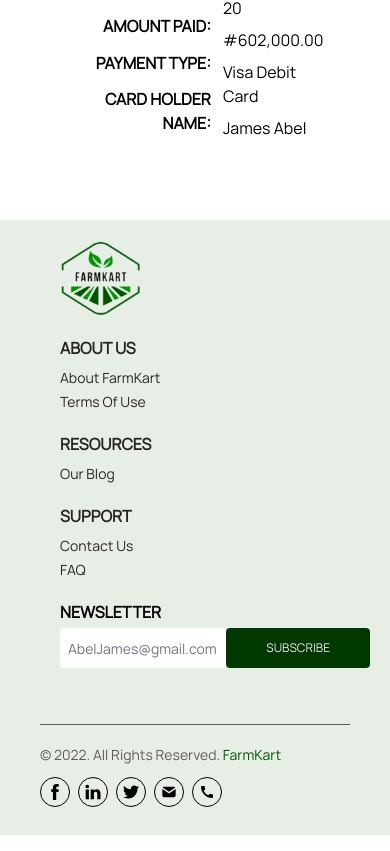
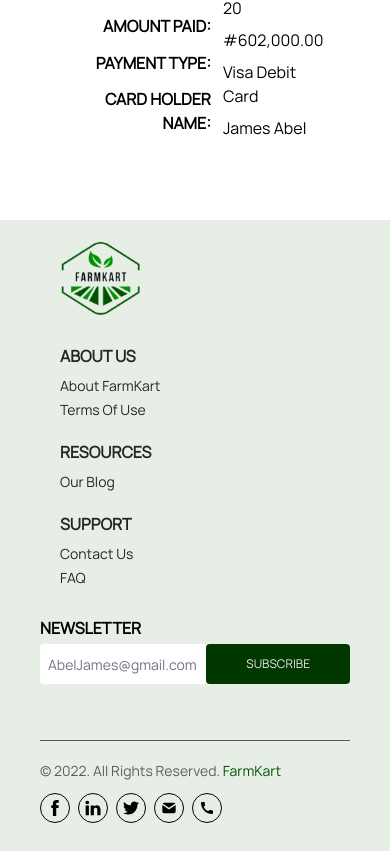
Before and after one commit to Jybium/FarmKart-FullStack, a Next.js app: page /payment-successful in a window 390 px wide. Shown: the part 625-1476 px from the top of the page. Built offline with nearby package versions, Linux system fonts and the light colour scheme.

Commit message:
Adjusted the footer for mobile view

```diff
--- a/src/app/components/Footer.jsx
+++ b/src/app/components/Footer.jsx
@@ -21,7 +21,7 @@ const Footer = () => {
             objectFit="cover"
           />
         </Link>
-        <div className="sm:flex grid justify-between sm:gap-12 gap-5 text-[#27241E] text-base my-5 sm:my-0 ml-5 sm:ml-0">
+        <div className="sm:flex grid justify-between sm:gap-12 gap-5 text-[#27241E] text-base my-7 sm:my-0 ml-5 sm:ml-0">
           <div>
             <h1 className="font-bold uppercase">About Us</h1>
             <ul className="mt-2 text-sm gap-1 grid">
@@ -53,7 +53,7 @@ const Footer = () => {
             </ul>
           </div>
         </div>
-        <div className="sm:w-4/12 w-full ml-5 sm:ml-0">
+        <div className="sm:w-4/12 w-full sm:ml-0">
           <label htmlFor="Suscribe" className="font-bold text-base">
             NEWSLETTER
           </label>
```
